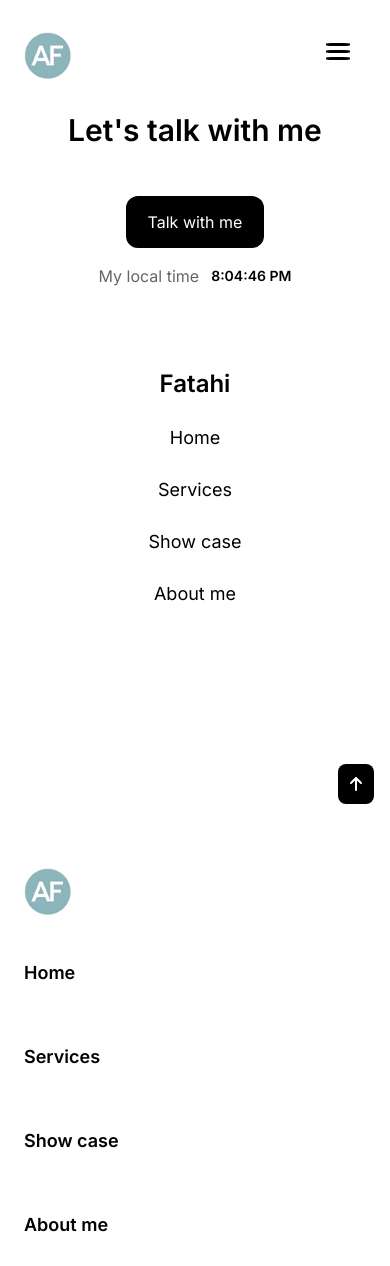
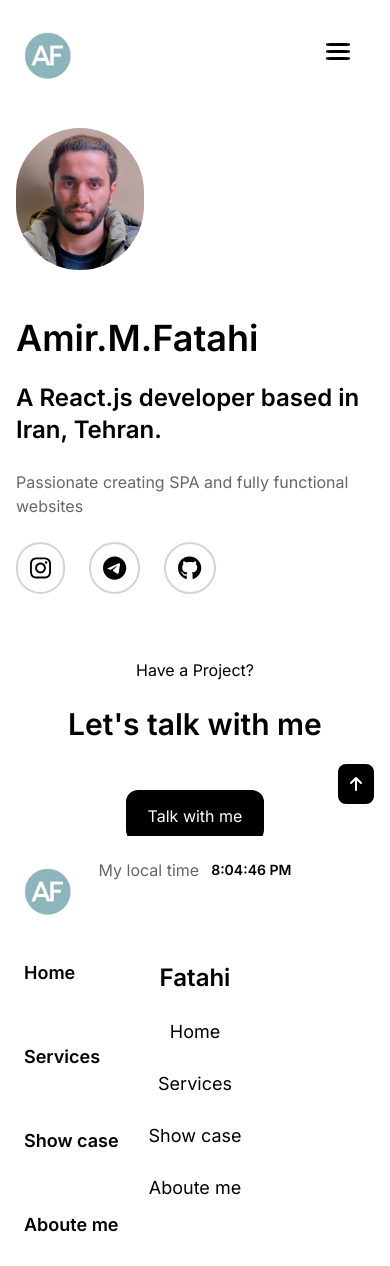
Before and after one commit to Amirmfth/Amirmfth-website, a React (Vite) app: page /about-me in a window 390 px wide. Before the commit the page ends 844 px from the top, so only its background shows below. Built offline with nearby package versions, Linux system fonts and the light colour scheme.

Commit message:
added about me page & about me hero

```diff
--- a/src/components/footer/FooterNavBar.jsx
+++ b/src/components/footer/FooterNavBar.jsx
@@ -28,7 +28,7 @@ function FooterNavBar() {
         </div>
         {/* Item 4 */}
         <div className="group">
-          <a href="#">About me</a>
+          <Link to={"/about-me"}>Aboute me</Link>
           <div className="w-0 mx-auto duration-150 group-hover:border group-hover:border-black group-hover:w-2/3 dark:group-hover:border-white"></div>
         </div>
       </div>
--- a/src/components/navbar/MobileMenu.jsx
+++ b/src/components/navbar/MobileMenu.jsx
@@ -2,7 +2,7 @@ import { Link } from "react-router-dom";
 import SwitchThemeBtn from "./SwitchThemeBtn";
 import TimeBox from "./TimeBox";
 
-function MobileMenu({ openMenu ,menuHandler }) {
+function MobileMenu({ openMenu, menuHandler }) {
   return (
     <div
       id="menu"
@@ -19,25 +19,34 @@ function MobileMenu({ openMenu ,menuHandler }) {
         />
       </div>
       {/* Item 1 */}
-      <div onClick={menuHandler} className="w-full py-3 text-left font-semibold text-lg">
+      <div
+        onClick={menuHandler}
+        className="w-full py-3 text-left font-semibold text-lg"
+      >
         <Link to={"/home"}>Home</Link>
       </div>
-
       {/* Item 2 */}
-      <div onClick={menuHandler} className="w-full py-3 text-left font-semibold text-lg">
+      <div
+        onClick={menuHandler}
+        className="w-full py-3 text-left font-semibold text-lg"
+      >
         <Link to={"/services"}>Services</Link>
       </div>
       {/* Item 3 */}
-      <div onClick={menuHandler} className="w-full py-3 text-left font-semibold text-lg">
+      <div
+        onClick={menuHandler}
+        className="w-full py-3 text-left font-semibold text-lg"
+      >
         <a href="#" className="block hover:text-softRed">
           Show case
         </a>
       </div>
       {/* Item 4 */}
-      <div onClick={menuHandler} className="w-full py-3 text-left font-semibold text-lg">
-        <a href="#" className="block hover:text-softRed">
-          About me
-        </a>
+      <div
+        onClick={menuHandler}
+        className="w-full py-3 text-left font-semibold text-lg"
+      >
+        <Link to={"/about-me"}>Aboute me</Link>
       </div>
       {/* TimeBox */}
       <div className="flex w-full flex-col justify-between">
--- a/src/components/navbar/NavItems.jsx
+++ b/src/components/navbar/NavItems.jsx
@@ -27,7 +27,7 @@ function Navitems() {
       </div>
       {/* Item 4 */}
       <div className="group">
-        <a href="#">About me</a>
+        <Link to={"/about-me"}>Aboute me</Link>
         <div className="w-0 mx-auto duration-150 group-hover:border group-hover:border-black group-hover:w-2/3 dark:group-hover:border-white"></div>
       </div>
       </div>
--- /dev/null
+++ b/src/pages/about-me-page/AboutMePage.jsx
@@ -0,0 +1,15 @@
+import { useEffect } from 'react'
+import Hero from './components/Hero';
+
+function AboutMePage() {
+    useEffect(() => {
+        window.scrollTo({ top: 0 });
+      }, []);
+  return (
+    <div className='pt-32 md:pt-60'>
+      <Hero />
+    </div>
+  )
+}
+
+export default AboutMePage
--- /dev/null
+++ b/src/pages/about-me-page/components/Hero.jsx
@@ -0,0 +1,54 @@
+import {
+  faGithub,
+  faInstagram,
+  faTelegram,
+} from "@fortawesome/free-brands-svg-icons";
+import { FontAwesomeIcon } from "@fortawesome/react-fontawesome";
+
+function Hero() {
+  return (
+    <section>
+      {/* Hero container */}
+      <div
+        data-aos="fade-up"
+        className="max-w-screen-lg flex flex-col items-start mx-auto px-4 space-y-12 md:flex-row md:space-y-0 md:space-x-20 "
+      >
+        {/* Profile Image */}
+        <div className="flex items-center justify-center">
+          <img
+            src="/assets/images/profile-image.jpg"
+            alt="profile"
+            className="w-32 rounded-full md:w-60"
+          />
+        </div>
+        {/* Information container */}
+        <div className="flex flex-col space-y-6 md:space-y-10">
+          <h1 className="text-4xl font-semibold md:text-6xl">Amir.M.Fatahi</h1>
+          <h3 className="text-2xl font-semibold md:text-3xl">
+            A React.js developer based in Iran, Tehran.
+          </h3>
+          <p className="opacity-60">
+            Passionate creating SPA and fully functional websites
+          </p>
+          {/* Social media */}
+          <div className="flex space-x-6">
+            {/* Icon 1 */}
+            <a href="https://instagram.com/delay_z_one" target="_blank" className="flex p-3 items-center justify-center border-2 border-gray-300 rounded-full hover:bg-black hover:text-white dark:hover:bg-white dark:hover:text-black duration-150">
+              <FontAwesomeIcon size="xl" icon={faInstagram} />
+            </a>
+            {/* Icon 2 */}
+            <a href="https://t.me/delay_z_one" target="_blank" className="lex p-3 items-center justify-center border-2 border-gray-300 rounded-full hover:bg-black hover:text-white dark:hover:bg-white dark:hover:text-black duration-150">
+              <FontAwesomeIcon size="xl" icon={faTelegram} />
+            </a>
+            {/* Icon 3 */}
+            <a href="https://github.com/amirmfth" target="_blank" className="lex p-3 items-center justify-center border-2 border-gray-300 rounded-full hover:bg-black hover:text-white dark:hover:bg-white dark:hover:text-black duration-150">
+              <FontAwesomeIcon size="xl" icon={faGithub} />
+            </a>
+          </div>
+        </div>
+      </div>
+    </section>
+  );
+}
+
+export default Hero;
--- a/src/pages/home-page/components/Showcase.jsx
+++ b/src/pages/home-page/components/Showcase.jsx
@@ -6,13 +6,19 @@ function Showcase() {
       {/* Showcase container */}
       <div className="max-w-screen-lg flex flex-col mx-auto items-center px-4 py-10 space-y-5">
         {/* Title */}
-        <h2 className="mb-6 text-3xl font-semibold tracking-wide">
+        <h2
+          data-aos="fade-up"
+          className="mb-6 text-3xl font-semibold tracking-wide"
+        >
           Selected works
         </h2>
         {/* Work container 1 */}
         <div className="flex flex-col items-center justify-center space-y-5 md:flex-row md:space-y-0 md:space-x-5">
           {/* Work 1 */}
-          <div className="group overflow-y-hidden flex flex-col p-5 space-y-5 rounded-3xl bg-white md:w-1/2 dark:bg-black">
+          <div
+            data-aos="fade-up"
+            className="group overflow-y-hidden flex flex-col p-5 space-y-5 rounded-3xl bg-white md:w-1/2 dark:bg-black"
+          >
             {/* Image container */}
             <div className="flex items-center justify-center w-full h-60 pt-2 mx-auto space-x-4 bg-gradient-to-br  from-gray-200 to-slate-500  rounded-2xl  ">
               <img
@@ -44,7 +50,10 @@ function Showcase() {
             </div>
           </div>
           {/* Work 2 */}
-          <div className="group overflow-y-hidden flex flex-col p-5 space-y-5 rounded-3xl bg-white md:w-1/2 dark:bg-black">
+          <div
+            data-aos="fade-up"
+            className="group overflow-y-hidden flex flex-col p-5 space-y-5 rounded-3xl bg-white md:w-1/2 dark:bg-black"
+          >
             {/* Image container */}
             <div className="flex items-center justify-center w-full h-60 pt-2 mx-auto space-x-4 bg-gradient-to-br  from-gray-200 to-slate-500  rounded-2xl  ">
               <img
@@ -61,13 +70,13 @@ function Showcase() {
             {/* Content */}
             <div className="flex flex-col  pt-5 px-3 space-y-5 rounded-t-2xl duration-300 bg-white dark:bg-black md:h-48 md:group-hover:-translate-y-20">
               <h2 className="text-3xl font-semibold">Bookmark</h2>
-              <h4 className="text-xl font-semibold">
+              <h4 className="text-lg font-semibold">
                 Keep your favorite website close(design only)
               </h4>
               <p className="opacity-60">
-                Organize your favorite websites. Open a new Browser tab and see
-                your sites load instantly. Engaging design and simple UX make
-                this tool a better option than any other.
+                Open a new Browser tab and see your sites load instantly.
+                Engaging design and simple UX make this tool a better option
+                than any other.
               </p>
               <a
                 href="https://amirmfth-bookmark-website.vercel.app"
@@ -82,7 +91,10 @@ function Showcase() {
         {/* Work container 2 */}
         <div className="flex flex-col items-center justify-center space-y-5 md:flex-row md:space-y-0 md:space-x-5">
           {/* Work 3 */}
-          <div className="group overflow-y-hidden flex flex-col p-5 space-y-5 rounded-3xl bg-white md:w-1/2 dark:bg-black">
+          <div
+            data-aos="fade-up"
+            className="group overflow-y-hidden flex flex-col p-5 space-y-5 rounded-3xl bg-white md:w-1/2 dark:bg-black"
+          >
             {/* Image container */}
             <div className="flex items-center justify-center w-full h-60 pt-2 mx-auto space-x-4 bg-gradient-to-br  from-gray-200 to-slate-500  rounded-2xl  ">
               <img
@@ -110,7 +122,10 @@ function Showcase() {
             </div>
           </div>
           {/* Work 4 */}
-          <div className="group overflow-y-hidden flex flex-col p-5 space-y-5 rounded-3xl bg-white md:w-1/2 dark:bg-black">
+          <div
+            data-aos="fade-up"
+            className="group overflow-y-hidden flex flex-col p-5 space-y-5 rounded-3xl bg-white md:w-1/2 dark:bg-black"
+          >
             {/* Image container */}
             <div className="flex items-center justify-center w-full h-60 pt-2 mx-auto space-x-4 bg-gradient-to-br  from-gray-200 to-slate-500  rounded-2xl  ">
               <img
--- a/src/router/Router.jsx
+++ b/src/router/Router.jsx
@@ -2,16 +2,17 @@ import { Navigate, Route, Routes } from "react-router-dom";
 // Pages
 import HomePage from "../pages/home-page/HomePage";
 import ServicesPage from "../pages/services-page/ServicesPage";
+import AboutMePage from "../pages/about-me-page/AboutMePage";
 
 function Router() {
   return (
     <Routes>
-        <Route path="/" element={<Navigate to={"/home"} />} />
-        <Route path="/home" element={<HomePage />} />
-        <Route path="/services" element={<ServicesPage />} />
-
+      <Route path="/" element={<Navigate to={"/home"} />} />
+      <Route path="/home" element={<HomePage />} />
+      <Route path="/services" element={<ServicesPage />} />
+      <Route path="/about-me" element={<AboutMePage />} />
     </Routes>
-  )
+  );
 }
 
-export default Router
+export default Router;
```
